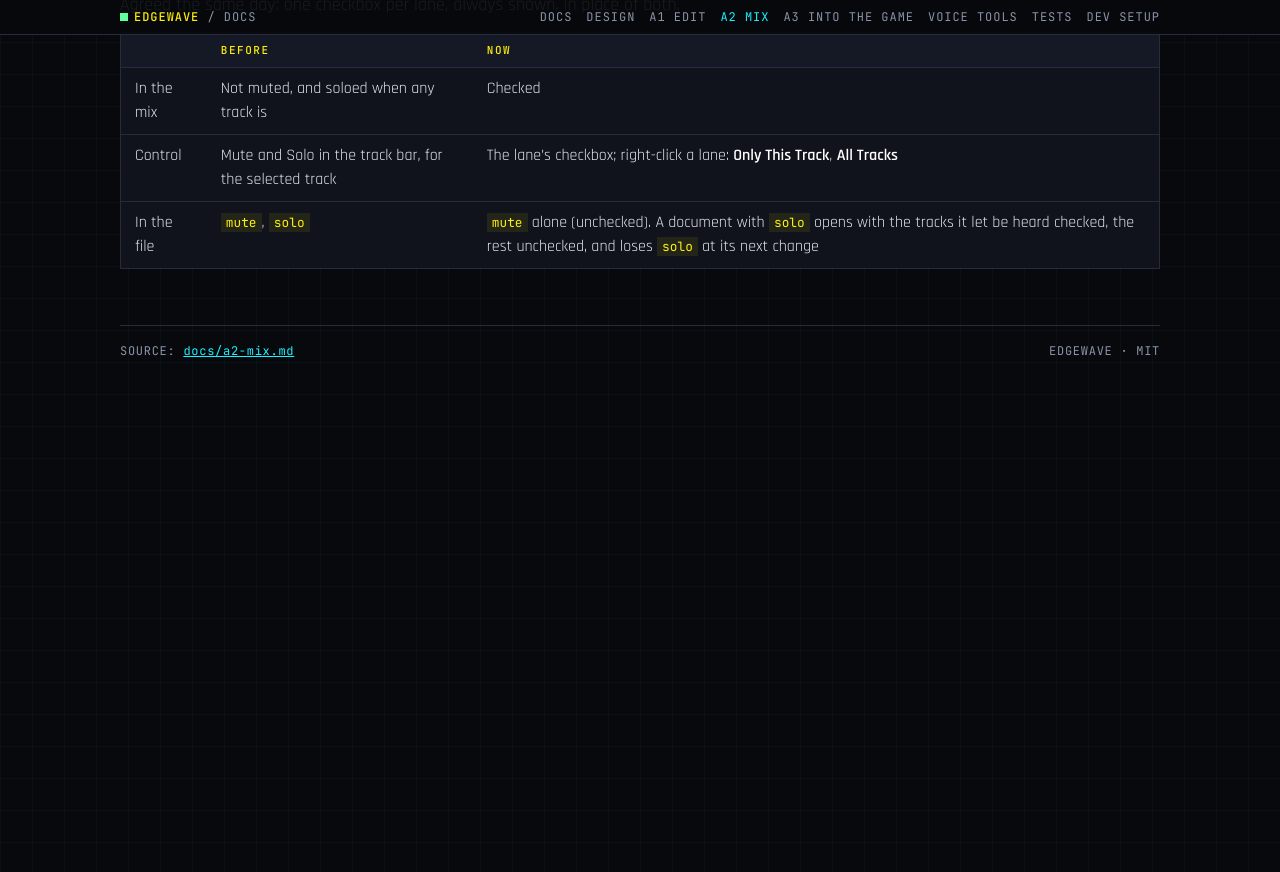
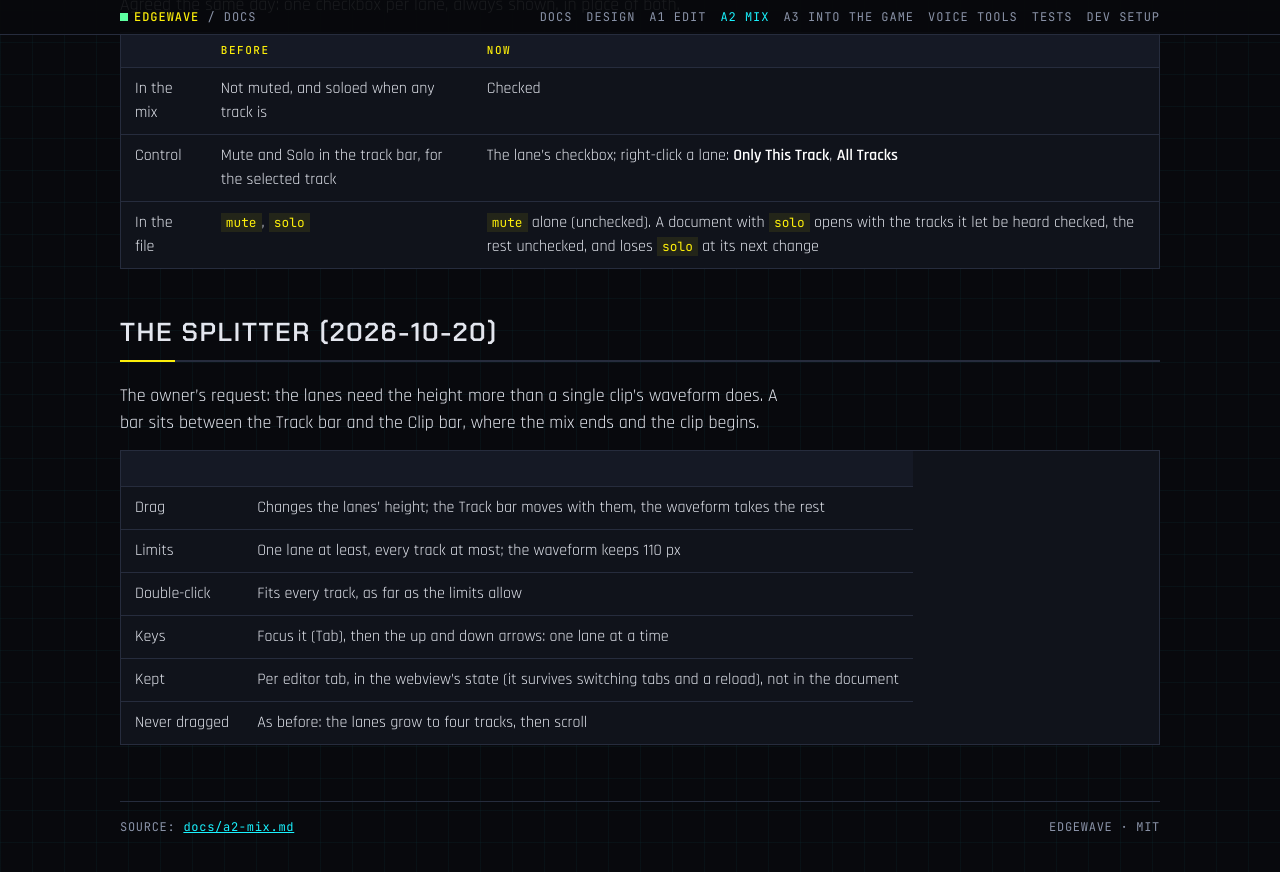
Before and after one commit to Edgemodders/EDGEwave, a Jekyll site: the page built from docs/a2-mix.md, in a window 1280 px wide and 900 px high, scrolled down 1750 px. Shown: the top 872 px of the window. Built offline with Jekyll 4.4.1, drawn with Linux system fonts in a browser that asks for light colours; our own code applies the rules of GitHub Pages for plain Markdown files; some of the changed text lies outside the part shown.

Commit message:
Docs: the splitter, A2 step 12
Co-Authored-By: Claude Opus 5.5 <noreply@anthropic.com>

```diff
--- a/docs/a2-mix.md
+++ b/docs/a2-mix.md
@@ -9,7 +9,7 @@ Status: **built 2026-10-16; hand test passed 2026-10-18 but one finding, fixed,
 | Version 2 of the sound document: tracks, each a source with its own edits, start, gain, pan, rate, in the mix or not (`mute`), and effects; a master with gain and effects. An A1 document opens as one track and is written as version 2 at its next change | `src/doc.ts` |
 | The mix's arithmetic (which tracks are in the mix, where the mix ends, reverb tails), the effects' parameters and the presets, pure, with unit tests | `src/audio/mix.ts`, `test/` |
 | The audio graph: per track the edited clip at its rate, its effects, gain and pan; then the master. Playback and render build the same graph, so what is heard is what is rendered | `webview/graph.ts` |
-| The page: the mix lanes, each with a checkbox at its left (checked, the track is in the mix; right-click a lane for **Only This Track** and **All Tracks**), and the selected track's controls above A1's clip editor; Edits, Effects and Master panes below; Render in the Mix bar | `webview/editor.ts`, `media/editor.css` |
+| The page: the mix lanes, each with a checkbox at its left (checked, the track is in the mix; right-click a lane for **Only This Track** and **All Tracks**), and the selected track's controls above A1's clip editor, with a splitter between them; Edits, Effects and Master panes below; Render in the Mix bar | `webview/editor.ts`, `media/editor.css` |
 | **Add Sound…**: a quick pick over the game's sound effects (REDcode's index, by event name or tag, then the variation), a game file by path, or a sound file | `src/editor.ts` |
 
 | Effect | Parameters |
@@ -44,3 +44,16 @@ The owner's finding in the A3 hand test: with several tracks soloed, soloing ano
 | In the mix | Not muted, and soloed when any track is | Checked |
 | Control | Mute and Solo in the track bar, for the selected track | The lane's checkbox; right-click a lane: **Only This Track**, **All Tracks** |
 | In the file | `mute`, `solo` | `mute` alone (unchecked). A document with `solo` opens with the tracks it let be heard checked, the rest unchecked, and loses `solo` at its next change |
+
+## The splitter (2026-10-20)
+
+The owner's request: the lanes need the height more than a single clip's waveform does. A bar sits between the Track bar and the Clip bar, where the mix ends and the clip begins.
+
+| | |
+|---|---|
+| Drag | Changes the lanes' height; the Track bar moves with them, the waveform takes the rest |
+| Limits | One lane at least, every track at most; the waveform keeps 110 px |
+| Double-click | Fits every track, as far as the limits allow |
+| Keys | Focus it (Tab), then the up and down arrows: one lane at a time |
+| Kept | Per editor tab, in the webview's state (it survives switching tabs and a reload), not in the document |
+| Never dragged | As before: the lanes grow to four tracks, then scroll |
```
Also changed, not shown: CLAUDE.md (+1 -1 lines), docs/testing.md (+3 -1 lines).
